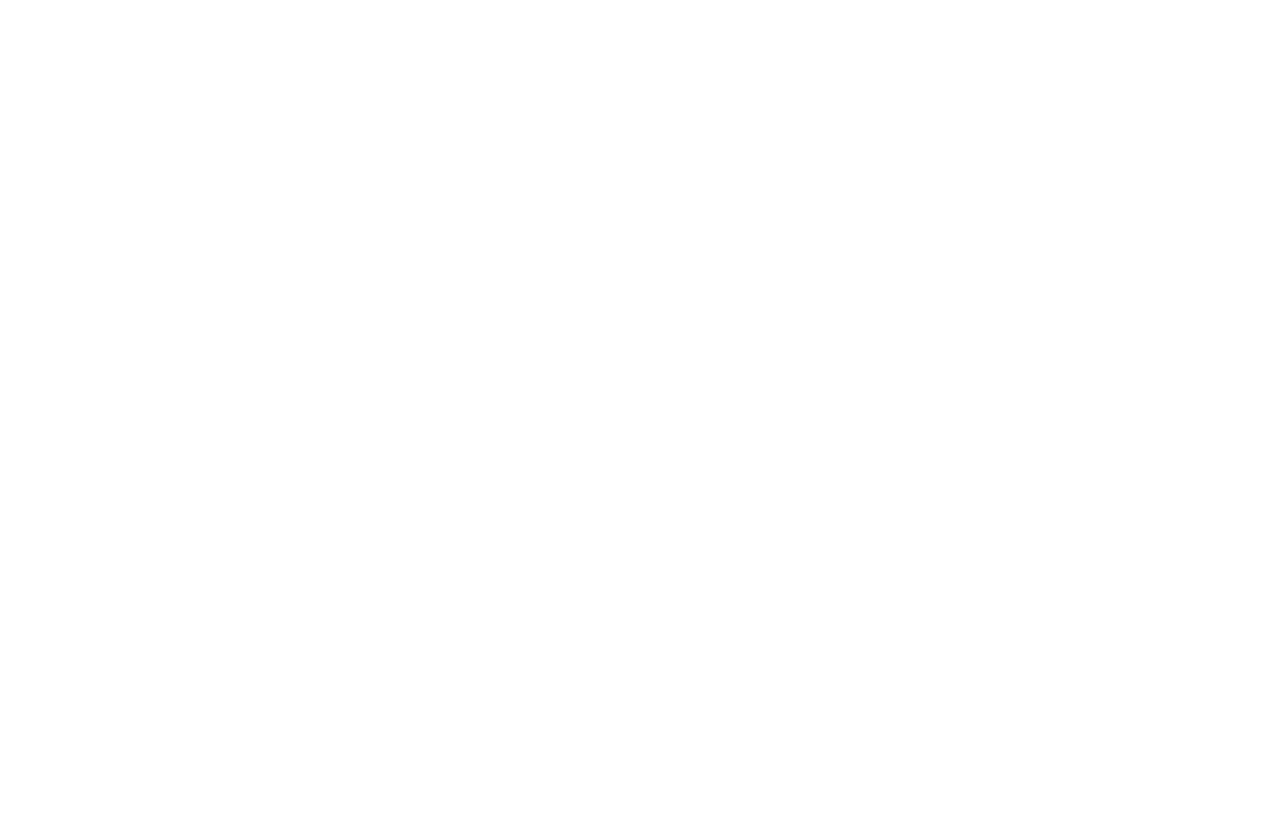
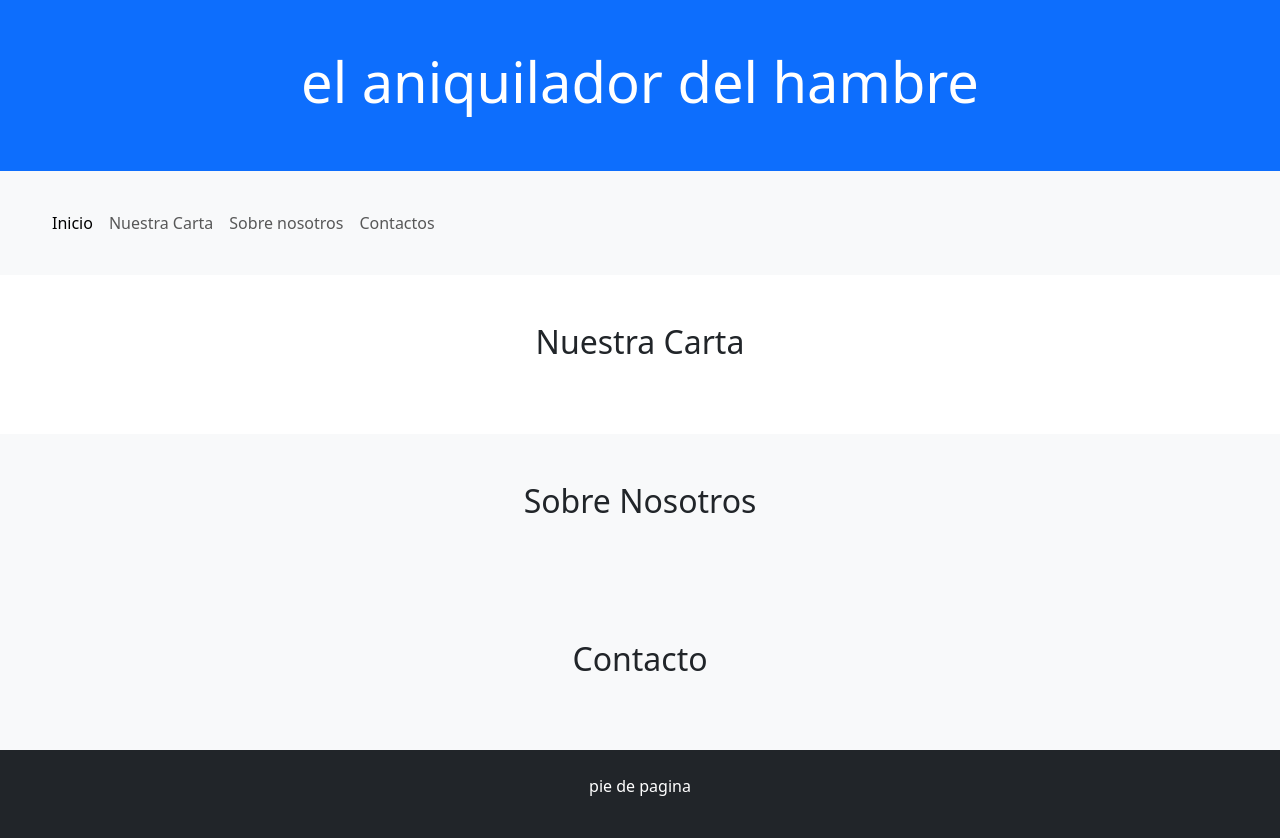
Before and after one commit to sin1nombre/Prueba-1-Inacap, a plain HTML site: page index.html in a window 1280 px wide. Before the commit the page ends 800 px from the top, so only its background shows below. Drawn offline with nearby package versions, Linux system fonts and the light colour scheme.

Commit message:
imprementacion de navbar

```diff
--- a/css/style.css
+++ b/css/style.css
@@ -0,0 +1,11 @@
+/* Barra de nabegación */
+.navbar {
+    padding: 2rem;
+    background-color: white;
+}
+
+.navbar-colapse {
+    align-items: center;
+    justify-content: space-between;
+}
+/* Título de la barra de navegación */
--- a/index.html
+++ b/index.html
@@ -2,16 +2,82 @@
 <html lang="en">
 <head>
     <meta charset="UTF-8">
+    <meta name="author" content="Matias Lleufo">
+    <meta name="description" content="prueba de html y css">
+    <meta name="keywords" content="HTML, CSS, Bootstrap">
     <meta name="viewport" content="width=device-width, initial-scale=1.0">
+    <!-- Titulo -->
     <title>Matias Lleufo</title>
-
+    <!--Bootstrap-->
     <link href="https://cdn.jsdelivr.net/npm/bootstrap@5.3.3/dist/css/bootstrap.min.css" rel="stylesheet" integrity="sha384-QWTKZyjpPEjISv5WaRU9OFeRpok6YctnYmDr5pNlyT2bRjXh0JMhjY6hW+ALEwIH" crossorigin="anonymous">
-
-    <link rel="stylesheet" href="https://cdnjs.cloudflare.com/ajax/libs/font-awesome/6.5.2/css/all.min.css" integrity="sha512-SnH5WK+bZxgPHs44uWIX+LLJAJ9/2PkPKZ5QiAj6Ta86w+fsb2TkcmfRyVX3pBnMFcV7oQPJkl9QevSCWr3W6A==" crossorigin="anonymous" referrerpolicy="no-referrer" />
-
+    <!-- iconos bost-->
+    <link rel="stylesheet" href="https://cdn.jsdelivr.net/npm/bootstrap-icons@1.11.3/font/bootstrap-icons.min.css">
+    <!-- CSS -->
     <link rel="stylesheet" href="css/style.css">
 </head>
 <body>
+    <!-- cabeza -->
+    <header class="bg-primary text-white text-center py-5">
+        <div class="container">
+            <h1 class="display-4">el aniquilador del hambre</h1>
+        </div>
+    </header>
+    <!-- barra de navegacion -->
+    <nav class="navbar navbar-expand-md navbar-light bg-light sticky-top">
+        <div class="container-fluid">
+            <button class="navbar-toggler" type="button" data-bs-toggle="collapse" data-bs-target="#navbar-toggler" aria-controls="navbar-toggler" aria-expanded="false" aria-label="Toggle navigation">
+                <span class="navbar-toggler-icon"></span>
+            </button>
+            <div class="collapse navbar-collapse" id="navbar-toggler">
+                <ul class="navbar-nav d-flex justify-content-center algin-items-center ">
+                    <li class="nav-item">
+                        <a class="nav-link active" aria-current="page" href="#">Inicio</a>
+                    </li>
+                    <li class="nav-item">
+                        <a class="nav-link" href="#">Nuestra Carta</a>
+                    </li>
+                    <li class="nav-item">
+                        <a class="nav-link" href="#">Sobre nosotros</a>
+                    </li>
+                    <li class="nav-item">
+                        <a class="nav-link" href="#">Contactos</a>
+                    </li>
+                </ul>
 
+            </div>
+
+        </div>
+
+    </nav>
+
+    <!-- seccion main-->
+    <main>
+        <!-- Carta -->
+        <section id="carta" class="py-5">
+            <div class="container">
+                <h2 class="text-center mb-4">Nuestra Carta</h2>
+                </div>
+        </section>
+        <!-- Historia -->
+        <section id="historia" class="py-5 bg-light">
+            <div class="container">
+                <h2 class="text-center mb-4">Sobre Nosotros</h2>
+                </div>
+        </section>
+        <!-- Contacto -->
+        <section id="Contacto" class="py-5 bg-light">
+            <div class="container">
+                <h2 class="text-center mb-4">Contacto</h2>
+                </div>
+        </section>
+
+    </main>
+
+    <!-- footer -->
+    <footer class="bg-dark text-white py-4">
+        <div class="container text-center">
+            <p>pie de pagina</p>
+        </div>
+     </footer>
 </body>
 </html>
```
